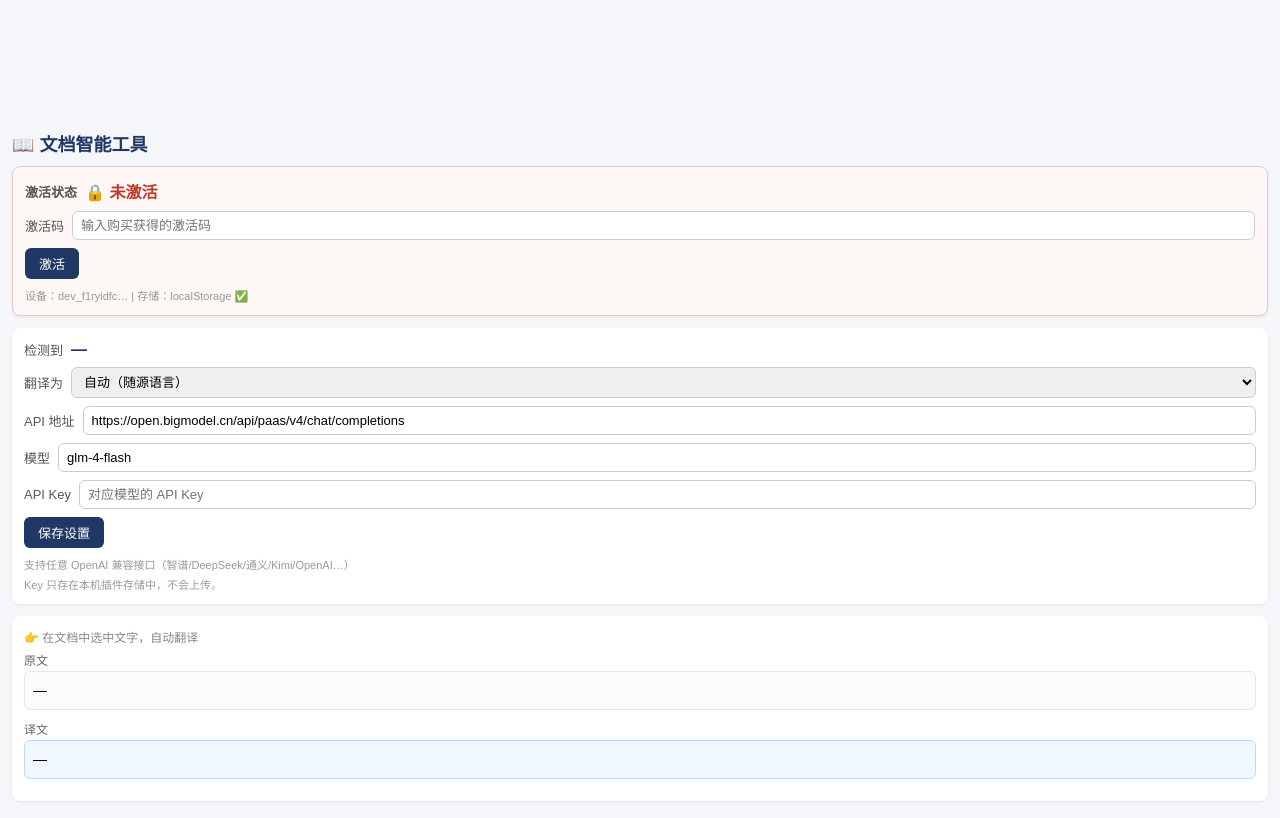
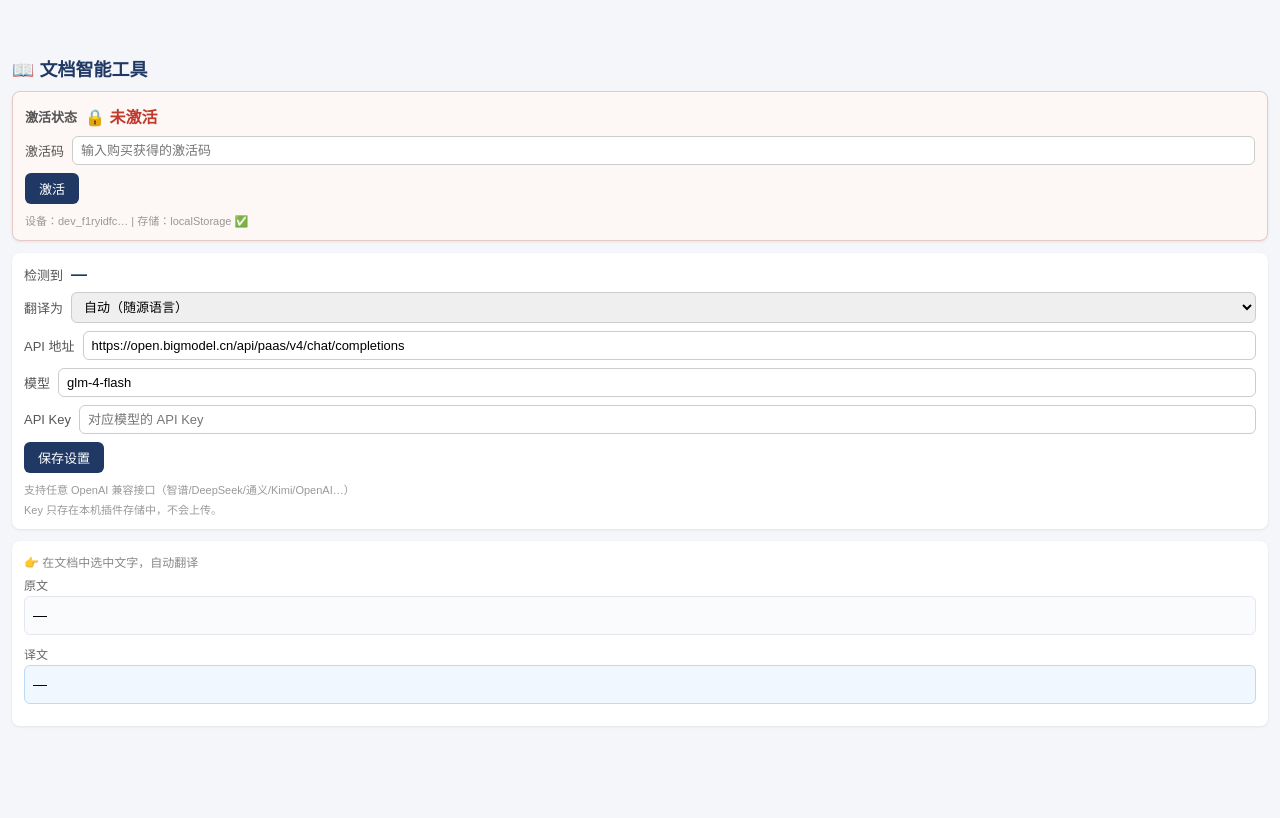
Before and after one commit to lizzstudio/wps-translate, a plain HTML site: page word/ui/taskpane2.html in a window 1280 px wide. Drawn offline with Linux system fonts and the light colour scheme; a script that the page names is missing.

Commit message:
面板顶部padding从130px减到55px
Co-Authored-By: Claude Fable 5 <noreply@anthropic.com>

```diff
--- a/word/ui/taskpane2.html
+++ b/word/ui/taskpane2.html
@@ -4,7 +4,7 @@
 <meta charset="utf-8">
 <style>
     * { box-sizing: border-box; margin: 0; padding: 0; }
-    body { font-family: "Microsoft YaHei", sans-serif; background: #f5f6fa; padding: 130px 12px 12px 12px; }
+    body { font-family: "Microsoft YaHei", sans-serif; background: #f5f6fa; padding: 55px 12px 12px 12px; }
     h2 { font-size: 18px; color: #1f3864; margin-bottom: 10px; }
     .card { background: #fff; border-radius: 8px; padding: 12px; margin-bottom: 12px;
             box-shadow: 0 1px 3px rgba(0,0,0,0.08); }
```
